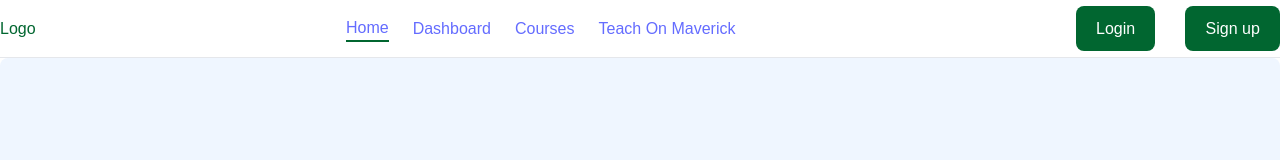
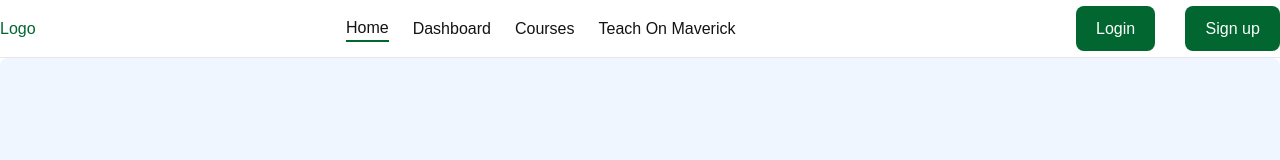
Before and after one commit to Echuemma/elearning-project, a React (Vite) app: page / in a window 1280 px wide. Shown: the top 160 px of the page. Built offline with nearby package versions, Linux system fonts and the light colour scheme; a web font is replaced by a local one.

Commit message:
color change

```diff
--- a/src/index.css
+++ b/src/index.css
@@ -20,7 +20,7 @@
 
 a {
   font-weight: 500;
-  color: #646cff;
+  color: rgb(20, 19, 19);
   text-decoration: inherit;
 }
 a:hover {
```
